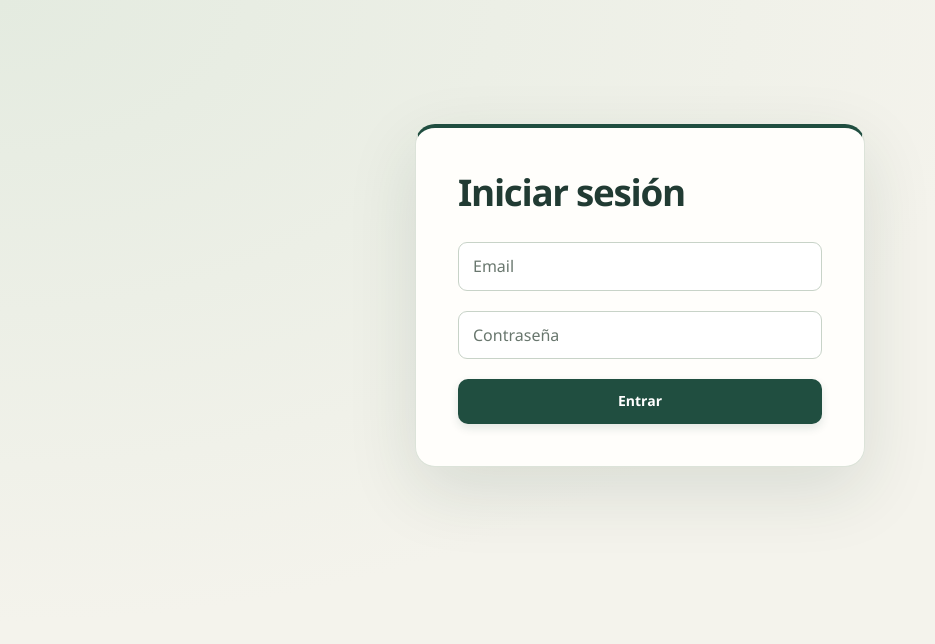
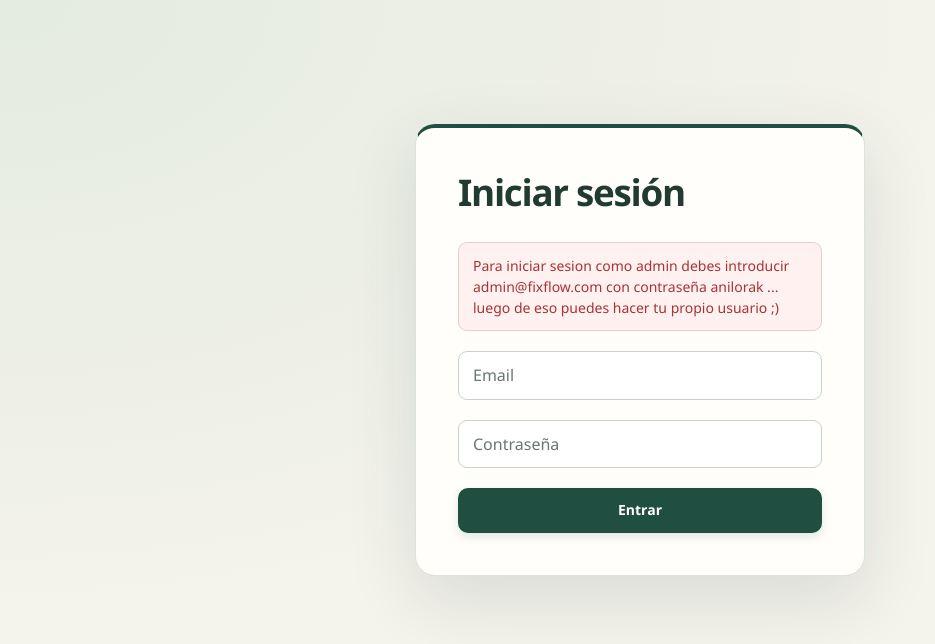
Before and after one commit to yoelvishernandez86-droid/FixFlow, a React (Vite) app: page / in a window 1280 px wide. Shown: the top 644 px of the page, without its empty margins (0-935 px from the left). Built offline with nearby package versions, Linux system fonts and the light colour scheme.

Commit message:
añadiendo usuario y contraseña

```diff
--- a/src/components/login.tsx
+++ b/src/components/login.tsx
@@ -41,7 +41,10 @@ function Login({ onLogin }: LoginProps) {
   return (
     <form className="login-form" onSubmit={iniciarSesion}>
       <h1>Iniciar sesión</h1>
-
+      <p>
+        Para iniciar sesion como admin debes introducir admin@fixflow.com con
+        contraseña anilorak ... luego de eso puedes hacer tu propio usuario ;)
+      </p>
       <input
         type="email"
         placeholder="Email"
```
